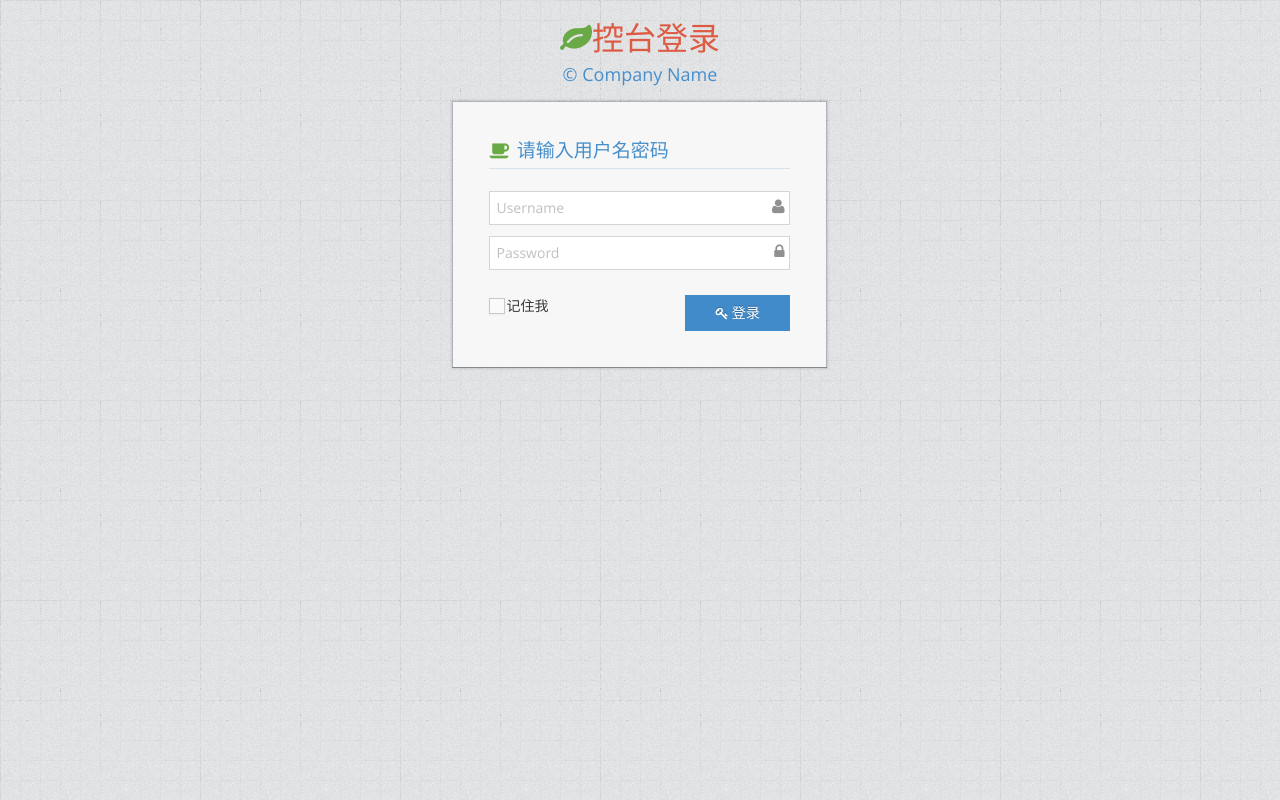
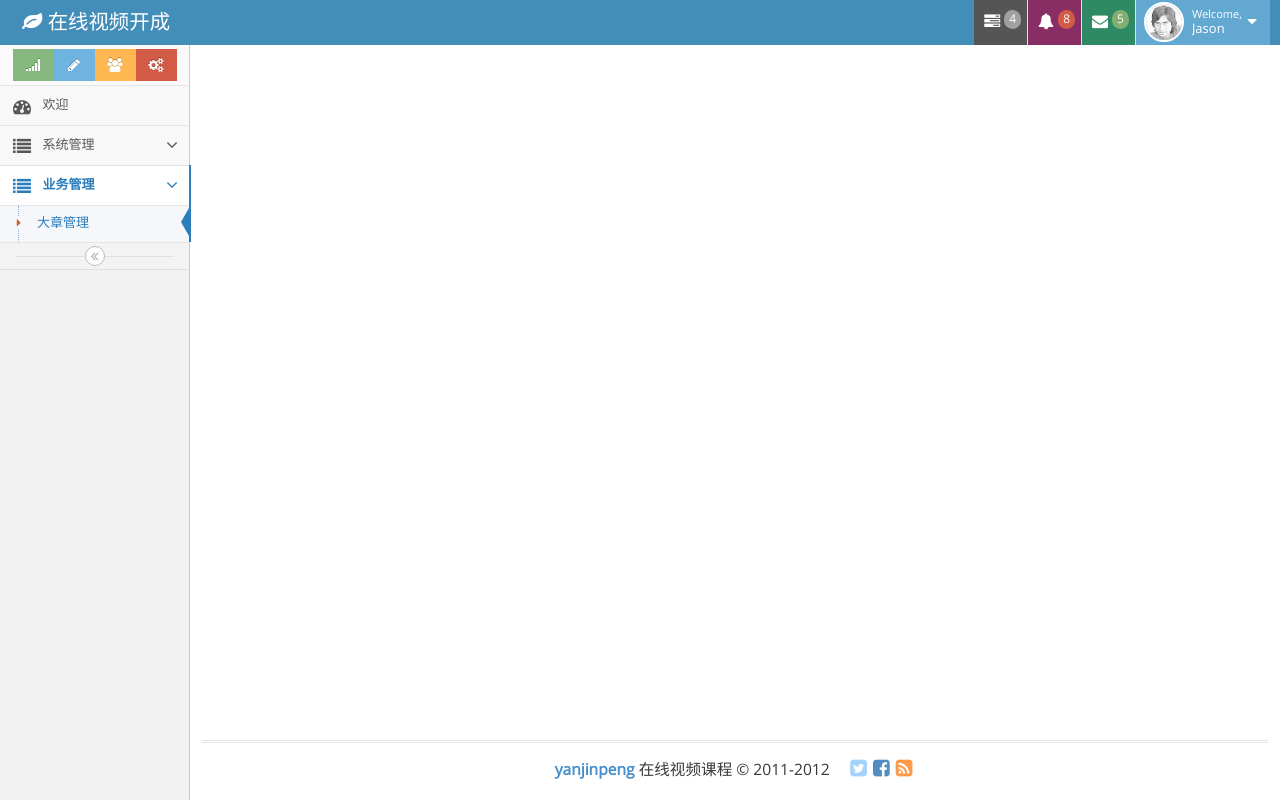
Before and after one commit to yjpqwe/course, a Vue app in the folder admin/: page / in a window 1280 px wide. Before the commit this address led to /login. Built offline with nearby package versions, Linux system fonts and the light colour scheme; the HTML template or start-up script is replaced by a standard one.

Commit message:
1.路由修改，去掉/admin

```diff
--- a/admin/src/router.js
+++ b/admin/src/router.js
@@ -1,29 +1,32 @@
-import Vue from 'vue'
-import Router from 'vue-router'
-import Login from './views/login.vue'
-import Admin from './views/admin.vue'
-import Welcome from './views/admin/welcome.vue'
-import Chapter from './views/admin/chapter.vue'
+import Vue from "vue"
+import Router from "vue-router"
+import Login from "./views/login.vue"
+import Admin from "./views/admin.vue"
+import Welcome from "./views/admin/welcome.vue"
+import Chapter from "./views/admin/chapter.vue"
 
 Vue.use(Router);
 
 export default new Router({
-    mode: 'history',
+    mode: "history",
     base: process.env.BASE_URL,
     routes: [{
-        path: '*',
+        path: "*",
         redirect: "/login",
     },{
-        path: '/login',
+        path: "/login",
         component: Login
     },{
-        path: '/admin',
+        path: "/",
+        name: "admin",
         component: Admin,
         children: [{
-            path: 'welcome',
+            path: "welcome",
+            name: "welcome",
             component: Welcome,
         },{
-            path: 'business/chapter',
+            path: "business/chapter",
+            name: "business/chapter",
             component: Chapter
         }]
     }]
--- a/admin/src/views/admin.vue
+++ b/admin/src/views/admin.vue
@@ -355,7 +355,7 @@
 
                 <ul class="nav nav-list">
                     <li class="" id="welcome-sidebar">
-                        <router-link to="/admin/welcome">
+                        <router-link to="/welcome">
                             <i class="menu-icon fa fa-tachometer"></i>
                             <span class="menu-text"> 欢迎 </span>
                         </router-link>
@@ -406,7 +406,7 @@
 
                         <ul class="submenu">
                             <li class="active" id="business-chapter-sidebar">
-                                <router-link to="admin/business/chapter">
+                                <router-link to="/business/chapter">
                                     <i class="menu-icon fa fa-caret-right"></i>
                                     大章管理
                                 </router-link>
--- a/admin/src/views/login.vue
+++ b/admin/src/views/login.vue
@@ -87,7 +87,7 @@
         },
         methods: {
             login () {
-                this.$router.push("/admin")
+                this.$router.push("/welcome")
             }
         }
     }
```
